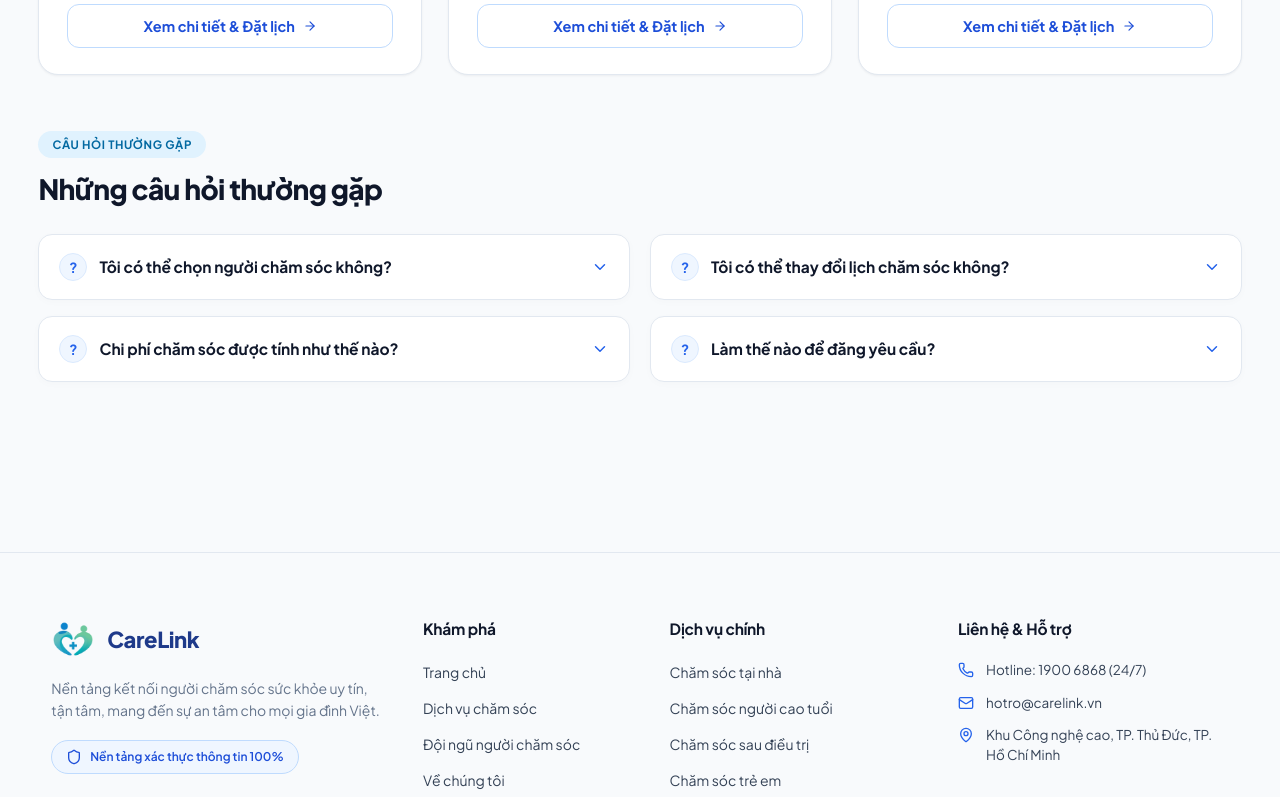
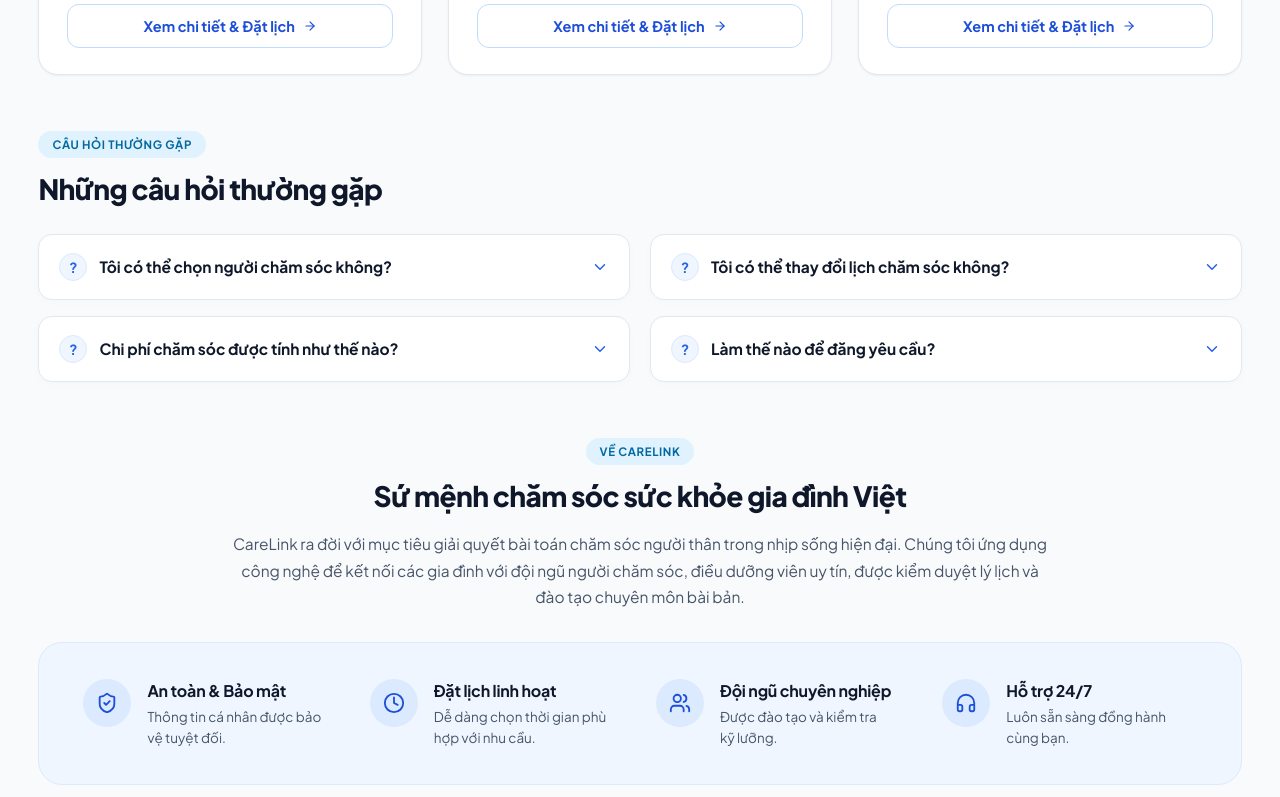
Before and after one commit to cuongpn05/carelink, a React (Create React App) app in the folder client/: page / in a window 1280 px wide. Shown: the part 2000-2797 px from the top of the page. Built offline with nearby package versions, Linux system fonts and the light colour scheme; no server answers.

Commit message:
feat(home): move about section to home bottom above footer and remove from navigation

```diff
--- a/client/src/components/Navbar.jsx
+++ b/client/src/components/Navbar.jsx
@@ -214,13 +214,6 @@ export const Navbar = () => {
             className={({ isActive }) => `navbar-nav-link ${isActive ? 'active' : ''}`}
           >
             Người chăm sóc
-          </NavLink>
-
-          <NavLink
-            to="/about"
-            className={({ isActive }) => `navbar-nav-link ${isActive ? 'active' : ''}`}
-          >
-            Về chúng tôi
           </NavLink>
 
           {isAuthenticated && account?.role === 'CUSTOMER' && (
@@ -643,13 +636,6 @@ export const Navbar = () => {
           >
             Người chăm sóc
           </NavLink>
-          <NavLink
-            to="/about"
-            onClick={() => setMobileMenuOpen(false)}
-            className={({ isActive }) => `navbar-mobile-link ${isActive ? 'active' : ''}`}
-          >
-            Về chúng tôi
-          </NavLink>
 
           {isAuthenticated && account?.role === 'CUSTOMER' && (
             <>
--- a/client/src/pages/HomePage.css
+++ b/client/src/pages/HomePage.css
@@ -772,6 +772,89 @@
 }
 
 /* ==========================================================================
+   8. Section: Về CareLink & Trust Values
+   ========================================================================== */
+.home-about-section {
+  margin-top: 10px;
+  margin-bottom: 24px;
+}
+
+.home-about-title-wrap {
+  text-align: center;
+  display: flex;
+  flex-direction: column;
+  align-items: center;
+  margin-bottom: 32px;
+}
+
+.home-about-desc {
+  max-width: 820px;
+  margin: 14px auto 0;
+  font-size: 15.5px;
+  line-height: 1.7;
+  color: #475569;
+  text-wrap: pretty;
+}
+
+.home-about-trust-box {
+  background-color: #eff6ff;
+  border: 1px solid #dbeafe;
+  border-radius: 24px;
+  padding: 36px 44px;
+}
+
+.home-about-trust-grid {
+  display: grid;
+  grid-template-columns: repeat(4, 1fr);
+  gap: clamp(16px, 2.5vw, 36px);
+}
+
+.home-about-trust-item {
+  display: flex;
+  align-items: flex-start;
+  gap: 16px;
+}
+
+.home-about-icon-wrap {
+  width: 48px;
+  height: 48px;
+  border-radius: 50%;
+  background-color: #dbeafe;
+  display: flex;
+  align-items: center;
+  justify-content: center;
+  flex-shrink: 0;
+  color: #1d4ed8;
+  transition: transform 0.2s ease, background-color 0.2s ease;
+}
+
+.home-about-trust-item:hover .home-about-icon-wrap {
+  transform: scale(1.08);
+  background-color: #bfdbfe;
+}
+
+.home-about-text {
+  display: flex;
+  flex-direction: column;
+  gap: 4px;
+}
+
+.home-about-title {
+  font-size: 16px;
+  font-weight: 700;
+  color: #0f172a;
+  letter-spacing: -0.2px;
+  margin: 0;
+}
+
+.home-about-subtitle {
+  font-size: 13.5px;
+  line-height: 1.5;
+  color: #475569;
+  margin: 0;
+}
+
+/* ==========================================================================
    Responsive Breakpoints
    ========================================================================== */
 @media (max-width: 1400px) {
@@ -839,6 +922,15 @@
   .home-banner-cta-btn {
     width: 100%;
     justify-content: center;
+  }
+
+  .home-about-trust-box {
+    padding: 30px 24px;
+  }
+
+  .home-about-trust-grid {
+    grid-template-columns: repeat(2, 1fr);
+    gap: 22px;
   }
 }
 
@@ -914,4 +1006,18 @@
     align-items: flex-start;
     gap: 14px;
   }
+
+  .home-about-desc {
+    font-size: 14.5px;
+  }
+
+  .home-about-trust-box {
+    padding: 24px 18px;
+    border-radius: 18px;
+  }
+
+  .home-about-trust-grid {
+    grid-template-columns: 1fr;
+    gap: 18px;
+  }
 }
--- a/client/src/pages/HomePage.tsx
+++ b/client/src/pages/HomePage.tsx
@@ -26,6 +26,8 @@ import {
   Check,
   Search,
   MapPin,
+  ShieldCheck,
+  Headphones,
 } from 'lucide-react';
 import './HomePage.css';
 
@@ -552,6 +554,61 @@ export const HomePage: React.FC = () => {
             })}
           </div>
         </section>
+
+        {/* 8. Section: VỀ CARELINK - Sứ mệnh chăm sóc sức khỏe gia đình Việt */}
+        <section className="home-section home-about-section" aria-label="Về CareLink">
+          <div className="section-title-wrap home-about-title-wrap">
+            <span className="section-pill-tag">VỀ CARELINK</span>
+            <h2 className="section-main-heading">Sứ mệnh chăm sóc sức khỏe gia đình Việt</h2>
+            <p className="home-about-desc">
+              CareLink ra đời với mục tiêu giải quyết bài toán chăm sóc người thân trong nhịp sống hiện đại. Chúng tôi ứng dụng công nghệ để kết nối các gia đình với đội ngũ người chăm sóc, điều dưỡng viên uy tín, được kiểm duyệt lý lịch và đào tạo chuyên môn bài bản.
+            </p>
+          </div>
+
+          <div className="home-about-trust-box">
+            <div className="home-about-trust-grid">
+              <div className="home-about-trust-item">
+                <div className="home-about-icon-wrap">
+                  <ShieldCheck size={22} className="home-about-icon" />
+                </div>
+                <div className="home-about-text">
+                  <h4 className="home-about-title">An toàn & Bảo mật</h4>
+                  <p className="home-about-subtitle">Thông tin cá nhân được bảo vệ tuyệt đối.</p>
+                </div>
+              </div>
+
+              <div className="home-about-trust-item">
+                <div className="home-about-icon-wrap">
+                  <Clock size={22} className="home-about-icon" />
+                </div>
+                <div className="home-about-text">
+                  <h4 className="home-about-title">Đặt lịch linh hoạt</h4>
+                  <p className="home-about-subtitle">Dễ dàng chọn thời gian phù hợp với nhu cầu.</p>
+                </div>
+              </div>
+
+              <div className="home-about-trust-item">
+                <div className="home-about-icon-wrap">
+                  <Users size={22} className="home-about-icon" />
+                </div>
+                <div className="home-about-text">
+                  <h4 className="home-about-title">Đội ngũ chuyên nghiệp</h4>
+                  <p className="home-about-subtitle">Được đào tạo và kiểm tra kỹ lưỡng.</p>
+                </div>
+              </div>
+
+              <div className="home-about-trust-item">
+                <div className="home-about-icon-wrap">
+                  <Headphones size={22} className="home-about-icon" />
+                </div>
+                <div className="home-about-text">
+                  <h4 className="home-about-title">Hỗ trợ 24/7</h4>
+                  <p className="home-about-subtitle">Luôn sẵn sàng đồng hành cùng bạn.</p>
+                </div>
+              </div>
+            </div>
+          </div>
+        </section>
       </main>
 
       {/* 8. Footer */}
```
